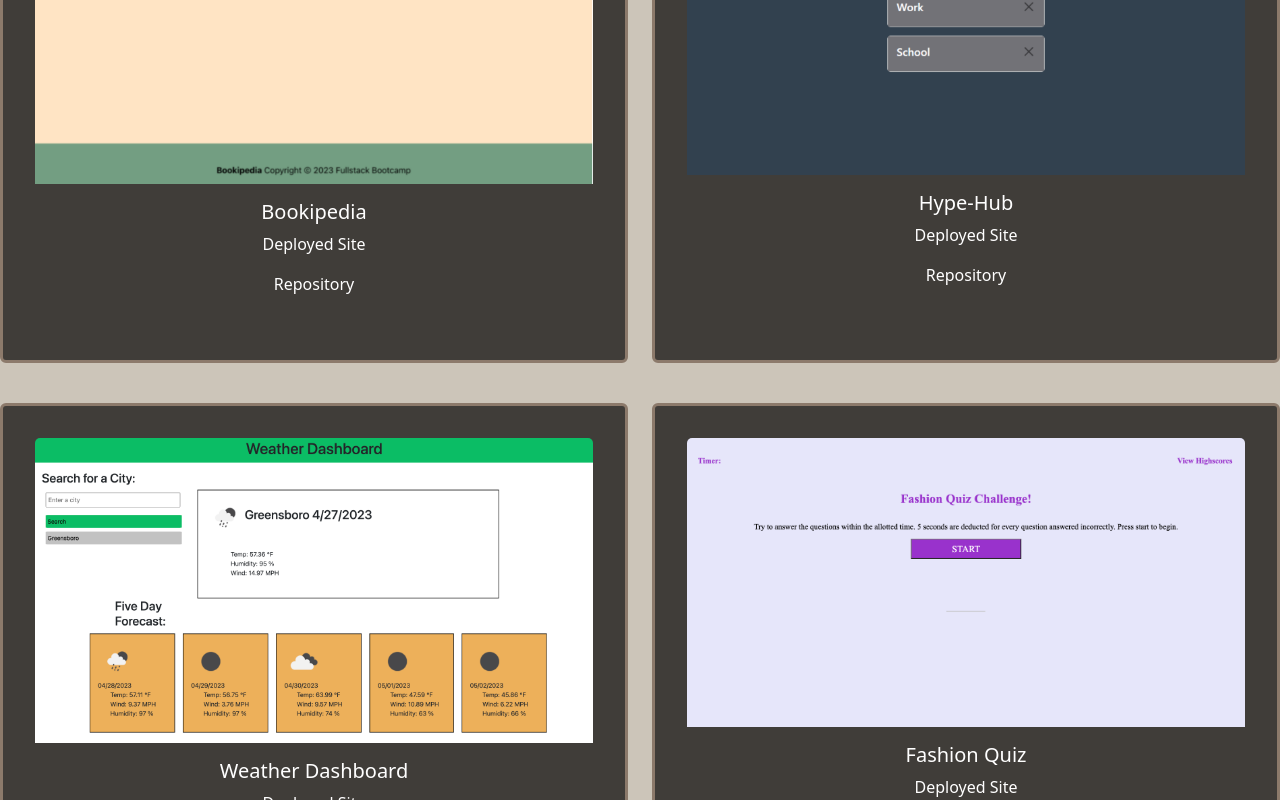
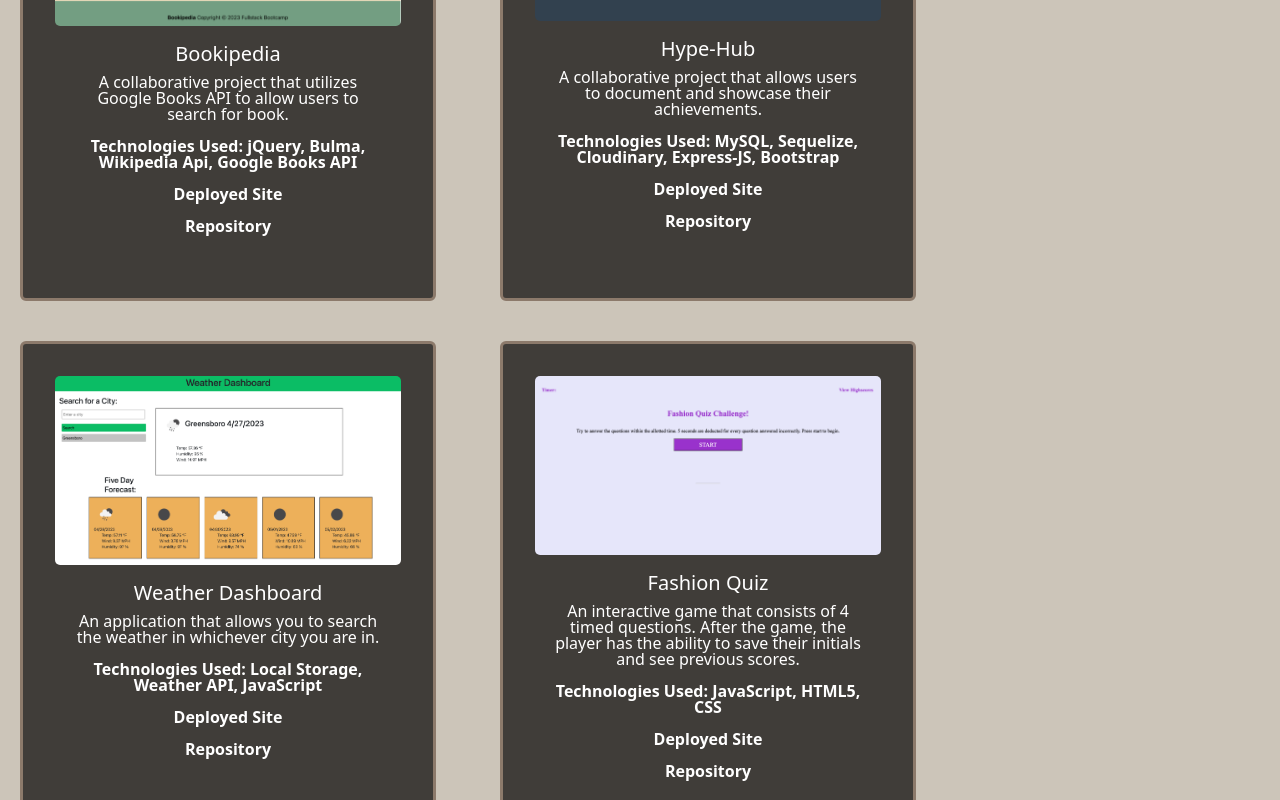
Before and after one commit to AipuAmeh/my-react-portfolio, a React (Vite) app: page /portfolio in a window 1280 px wide. Shown: the part 420-1220 px from the top of the page. Built offline with nearby package versions, Linux system fonts and the light colour scheme.

Commit message:
updated styling features

```diff
--- a/src/components/Project.jsx
+++ b/src/components/Project.jsx
@@ -1,5 +1,6 @@
 import { Link } from "react-router-dom";
 import projects from "../projects";
+import Card from "react-bootstrap/Card";
 
 const projectCards = projects.map((project, index) => {
   return (
@@ -7,33 +8,34 @@ const projectCards = projects.map((project, index) => {
       key={index}
       className="portfolio-section col-md-6 col-sm-6 g-4 table-responsive"
     >
-      <div className="card-group" id='project-cards'>
+      <div className="card-group" id="project-cards">
         <div className="card mb-3">
-          <img
+          <Card.Img
             src={project.imageSrc}
             className="card-img-top"
             alt={project.altText}
           />
-          <div className="card-body">
-            <h5 className="card-title">{project.name}</h5>
-            <p>   <Link
-            to={project.deployedLink} id="deployed-link">
-              Deployed Site
-            </Link></p>
-          <p> <Link to={project.gitHub}
-            id="github-link">
-              Repository
-            </Link></p>
-
-          </div>
+          <Card.Body className="card-body">
+            <Card.Title className="card-title">{project.name}</Card.Title>
+            <p>{project.description}</p>
+            <p id='technologies'> Technologies Used: {project.technologies}</p>
+            <p>
+              <Link to={project.deployedLink} id="deployed-link">
+                Deployed Site
+              </Link>
+            </p>
+            <p>
+              <Link to={project.gitHub} id="github-link">
+                Repository
+              </Link>
+            </p>
+          </Card.Body>
         </div>
-
       </div>
     </div>
   );
 });
 
 export default function Project() {
-
   return <div className="row ">{projectCards}</div>;
 }
--- a/src/components/css/aboutme.css
+++ b/src/components/css/aboutme.css
@@ -3,5 +3,5 @@
 }
 
 a:hover {
-    color: #E04E15;
+    color: #8C7A6B;
 }
--- a/src/components/css/index.css
+++ b/src/components/css/index.css
@@ -51,26 +51,30 @@ footer {
     color: white;
 }
 
+.portfolio-section {
+    display: flex;
+    justify-content: space-around;
+    flex-wrap: wrap;
+    padding: 0 2em;
+    width: 30rem;
+}
+
+.card-group {
+    display: flex;
+    justify-content: space-evenly;
+}
 .card {
     background-color:#403D39;
-    width: auto;
-    flex-wrap: wrap;
+    /* flex-wrap: wrap; */
     border: solid #8C7A6B;
 }
-
 .card-body {
     color: white;
+    line-height: 1em;
 }
-
-
-.portfolio-section {
-    display: flex;
-}
-
-
 .contact-form {
     width: 100%;
-    padding: 12px 2em;
+    padding: 5px 2em;
     box-sizing: border-box;
     align-items: center;
 }
@@ -78,6 +82,10 @@ footer {
     display: flex;
     justify-content: center;
     align-items: center;
+    border: #403D39 solid 10px;
+    width: fit-content;
+    margin: 2em auto;
+
 }
 
 .form-label {
@@ -101,7 +109,6 @@ footer {
     list-style-type: none;
     font-size: 1.5em;
 }
-
 .resume-link {
     color: black;
     text-decoration: none;
@@ -109,12 +116,17 @@ footer {
 }
 
 .resume-link:hover {
-    color: #BC8034;
+    color: #8C7A6B;
+}
+
+#technologies {
+    font-weight: bold;
 }
 
 #deployed-link, #github-link {
     color: white;
     text-decoration: none;
+    font-weight: bold;
 }
 
 #deployed-link:hover {
--- a/src/pages/Contact.jsx
+++ b/src/pages/Contact.jsx
@@ -1,13 +1,11 @@
 import { useState } from "react";
 import { validateEmail } from "../utils/validate";
 import emailjs from '@emailjs/browser';
-// import { init } from 'emailjs-com'
-// init('IkgqTH2Np5vQFNJZz');
-
+import Form from 'react-bootstrap/Form';
 
 const styles = {
   content: {
-    paddingBottom: "10em",
+    paddingBottom: "5em",
   },
 
 };
@@ -51,63 +49,63 @@ export default function ContactForm() {
     setEmailSent(true);
     setTouched(false);
    } else {
-    console.log('this does not work');
+    console.log('it works!');
    }
 
   };
 
   return (
-    <div className="container form-container">
-    <form
+    <Form className="container form-container">
+    <Form.Group
       className="contact-form form-control-lg"
       style={styles.content}
       onSubmit={handleFormSubmit}
     >
        <h2 className="contact-title mt-5">Stay In Touch!</h2>
       <div >
-        <label className="form-label">
+        <Form.Label className="form-label">
           Your Name
-        </label>
-        <input className="contact-form input"
+        </Form.Label>
+        <Form.Control className="contact-form input"
           type="text"
           placeholder="Name"
           value={name}
-          onChange={(e) => setName(e.target.value)}
-          onBlur={() => setTouched(true)}
-        ></input>
+          onChange={(e) => {setName(e.target.value);
+            setTouched(true)}}
+        ></Form.Control>
         {touched ? (name !== '' ? null : "Required Field"): null}
       </div>
 
       <div className="mb-3 pt-2" style={styles.form}>
-        <label className="form-label ">Your Email Address </label>
-        <input className="contact-form input"
+        <Form.Label className="form-label ">Your Email Address </Form.Label>
+        <Form.Control className="contact-form input"
           type="email"
           placeholder="Email Address"
           value={email}
-          onChange={(e) => setEmail(e.target.value)}
-          onBlur={() => setTouched(true)}
-        ></input>
+          onChange={(e) => {setEmail(e.target.value); setTouched(true)}}
+        ></Form.Control>
          {touched ? (email !== '' ? null : "Required Field"): null}
       </div>
 
       <div className="mb-3" style={styles.form}>
         <label className="form-label">Your Message </label>
-        <textarea className="contact-form message-input"
+        <Form.Control className="contact-form message-input"
           type="text"
+          as="textarea"
           placeholder="Leave Me a Message!"
           value={message}
-          onChange={(e) => setMessage(e.target.value)}
-          onBlur={() => setTouched(true)}
-        ></textarea>
+          onChange={(e) => {setMessage(e.target.value); setTouched(true)}}
+          // onBlur={() => setTouched(true)}
+        ></Form.Control>
          {touched ? (message !== '' ? null : "Required Field"): null}
-         <span className={emailSent ? 'visible' : null}>Thank you for your message, we will be in touch!</span>
+         <span className={emailSent ? 'Thank you for your message, we will be in touch!' : null}></span>
       </div>
 
       <button onClick={handleFormSubmit} type="submit" className="send-message">
         Send Message
       </button>
-    </form>
-    </div>
+    </Form.Group>
+    </Form>
 
   );
 }
--- a/src/pages/Resume.jsx
+++ b/src/pages/Resume.jsx
@@ -9,8 +9,8 @@ const styles = {
  export default function Resume() {
     return (
         <div className="resume" style={styles.content}>
-            <h1 className='resume-header mt-5'>Resume</h1>
-            <h3 className='mt-3'>As a Full Stack Developer with a background in UI/UX Design, I am proficient in the following skills:</h3>
+            {/* <h1 className='resume-header mt-5'>Resume</h1> */}
+            <h4 className='mt-5'>As a Full Stack Developer with a background in UI/UX Design, I am proficient in the following skills:</h4>
             <ul className='skills-list mt-3'>
                 <li>Figma/AdobeXD</li>
                 <li>Wireframing</li>
@@ -23,7 +23,7 @@ const styles = {
             </ul>
             <Link
             className='resume-link'
-            to='https://drive.google.com/file/d/1oSrkXJgvo31sC6A81yzcFbNyI9fJA6n1/view?usp=sharing'>Click Here to View My Full Resume</Link>
+            to='https://drive.google.com/file/d/1yF1_WtU1odMKvUoKKCfV2b_YcAOljVSW/view?usp=sharing'>Click Here to View My Full Resume!</Link>
         </div>
     )
  }
--- a/src/projects.js
+++ b/src/projects.js
@@ -5,49 +5,62 @@ const projects = [
         deployedLink: 'https://obelisk477.github.io/bookipedia/',
         gitHub: 'https://github.com/obelisk477/bookipedia',
         altText: 'bookipedia homepage',
-        description: ''
+        description: 'A collaborative project that utilizes Google Books API to allow users to search for book.',
+        technologies: 'jQuery, Bulma, Wikipedia Api, Google Books API'
     },
     {
         name: 'Hype-Hub',
         imageSrc: '/images/hype-hub.png',
         deployedLink:'https://achieved-it-a7cfbbbfd1a9.herokuapp.com/',
         gitHub: 'https://github.com/erikbenedict/hype-hub',
-        altText: 'hype-hub homepage'
+        altText: 'hype-hub homepage',
+        description: 'A collaborative project that allows users to document and showcase their achievements.',
+        technologies: 'MySQL, Sequelize, Cloudinary, Express-JS, Bootstrap'
     },
     {
         name: "Weather Dashboard",
         imageSrc: '/images/weatherdash.png',
         deployedLink: 'https://aipuameh.github.io/my-weather-dashboard/',
         gitHub: 'https://github.com/AipuAmeh/my-weather-dashboard',
-        altText: 'weather dashboard'
+        altText: 'weather dashboard',
+        description: 'An application that allows you to search the weather in whichever city you are in.',
+        technologies: 'Local Storage, Weather API, JavaScript'
     },
     {
         name: "Fashion Quiz",
         imageSrc: '/images/fashionquiz3.png',
         deployedLink: 'https://aipuameh.github.io/coding-quiz/',
         gitHub: 'https://github.com/AipuAmeh/coding-quiz',
-        altText: 'fashion quiz homepage'
+        altText: 'fashion quiz homepage',
+        description: 'An interactive game that consists of 4 timed questions. After the game, the player has the ability to save their initials and see previous scores.',
+        technologies: 'JavaScript, HTML5, CSS'
     },
     {
         name: "JATE",
         imageSrc: '/images/JATE.png',
         deployedLink: 'https://obelisk477.github.io/bookipedia/',
         gitHub: 'https://github.com/obelisk477/bookipedia',
-        altText: 'just another text editor'
+        altText: 'just another text editor',
+        description: 'An application that has been transformed into a Progressive Web Application for complete offline use.',
+        technologies: 'Web Pack, PWA Apps, Heroku'
     },
     {
         name: "Daily Scheduler",
         imageSrc: '/images/dailyscheduler.png',
         deployedLink: 'https://aipuameh.github.io/daily-scheduler/',
         gitHub: 'https://github.com/AipuAmeh/daily-scheduler',
-        altText: 'daily scheduler'
+        altText: 'daily scheduler',
+        description: 'A dynamic scheduler for a 9 to 5 work day.',
+        technologies: 'JavaScript, jQuery, DayJS'
     },
     {
         name: "Eugenie",
         imageSrc: '/images/eugenie.png',
         deployedLink: 'https://pregnant-genie-619af0388864.herokuapp.com/',
         gitHub: 'https://github.com/obelisk477/eugenie',
-        altText: 'eugenie'
+        altText: 'eugenie',
+        description: 'A collaborative project created for brands and content creators to find each other.',
+        technologies: 'React, Node.JS, Express.JS, GraphQL, Cloudinary, Ant-Design, Heroku'
     }
 ];
 
```
